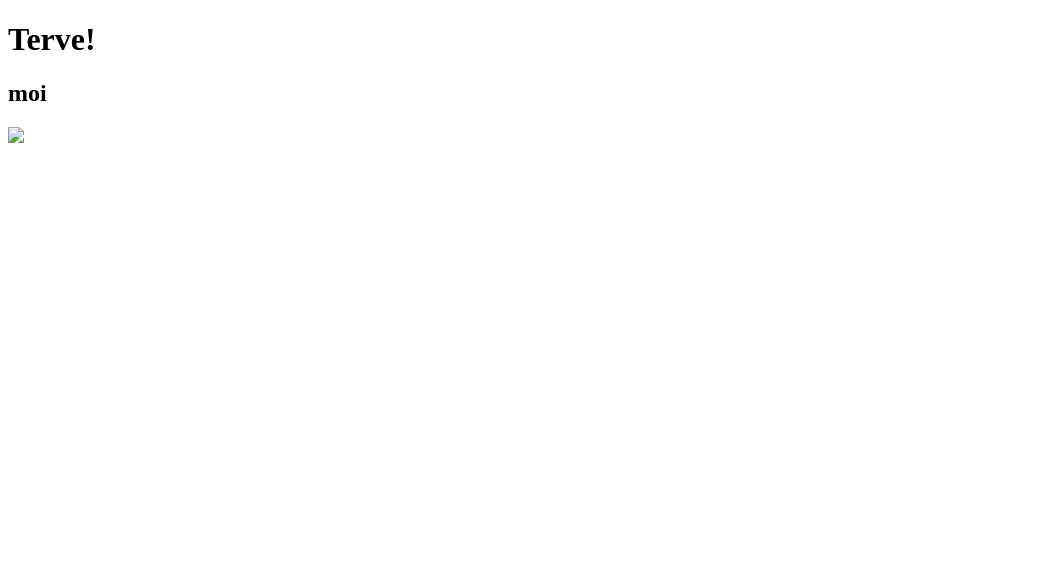
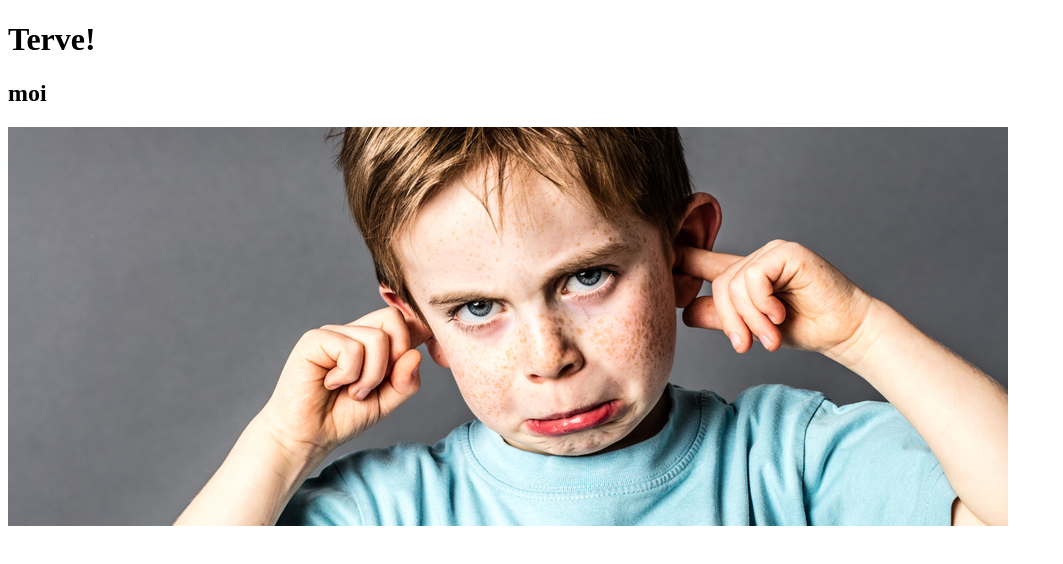
Before and after one commit to arttu4/arttu4.github.io, a plain HTML site: page index.html in a window 1280 px wide. Shown: the whole page, without its empty margins (0-1063 px from the left). Drawn offline with Linux system fonts and the light colour scheme.

Commit message:
Update index.html

```diff
--- a/index.html
+++ b/index.html
@@ -3,5 +3,5 @@
 <body>
 <h1>Terve!</h1>
   <h2>moi</h2>
-<img src="main/kuvat/shutterstock_467698088.jpg">
+<img src="kuvat/shutterstock_467698088.jpg">
   </body>
```
